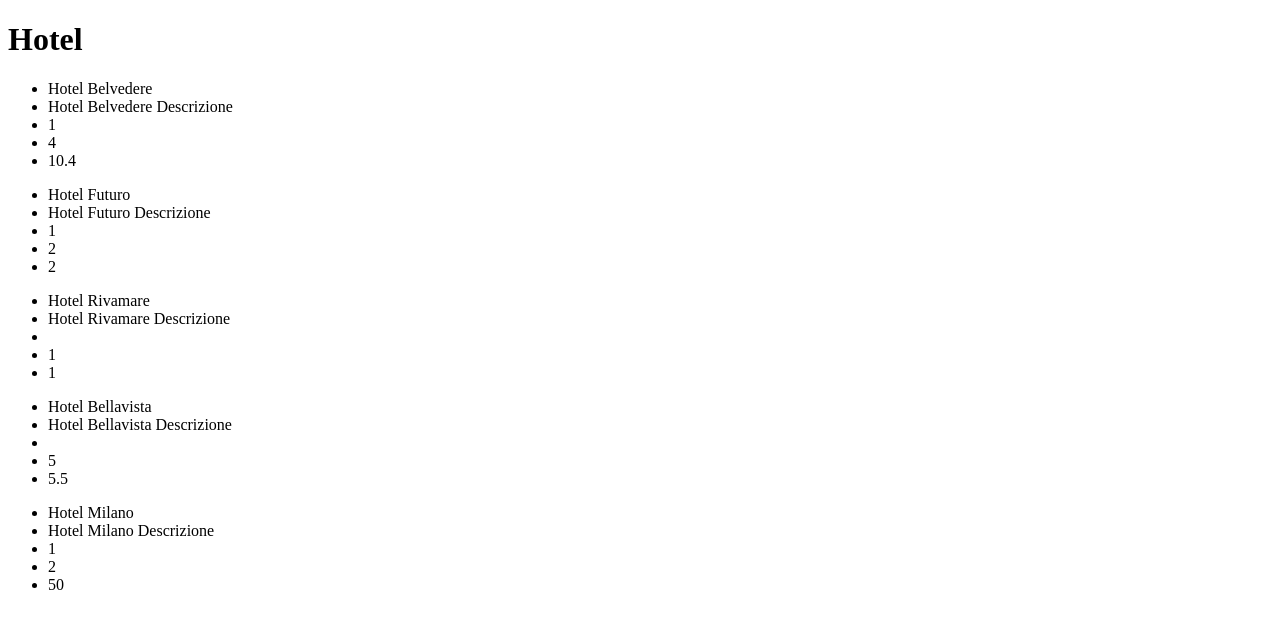
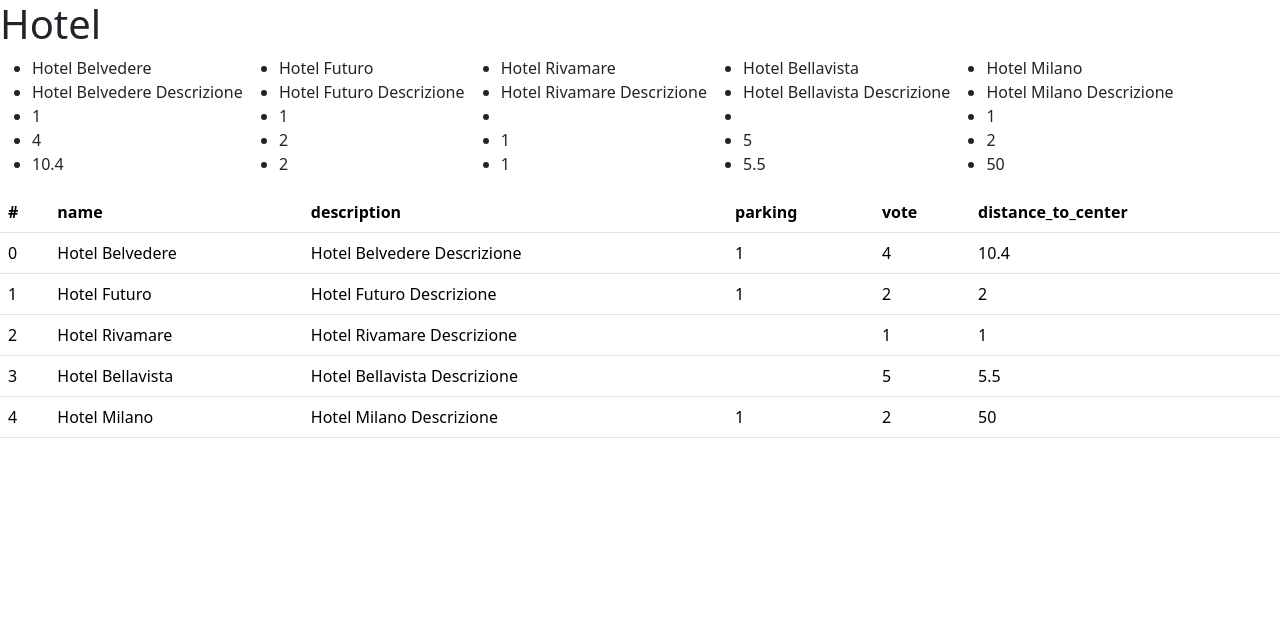
Before and after one commit to LucaElisio/php-hotel, a PHP site: page / in a window 1280 px wide. Shown: the top 629 px of the page. Run offline with PHP 8.4, Linux system fonts and the light colour scheme.

Commit message:
feat: table

```diff
--- a/index.php
+++ b/index.php
@@ -48,7 +48,11 @@ $hotels = [
 <head>
     <meta charset="UTF-8">
     <meta name="viewport" content="width=device-width, initial-scale=1.0">
-    <title>Document</title>
+    <title>php-hotel</title>
+
+    <!-- Bootstrap -->
+    <link href="https://cdn.jsdelivr.net/npm/bootstrap@5.3.3/dist/css/bootstrap.min.css" rel="stylesheet" integrity="sha384-QWTKZyjpPEjISv5WaRU9OFeRpok6YctnYmDr5pNlyT2bRjXh0JMhjY6hW+ALEwIH" crossorigin="anonymous">
+
 </head>
 
 <body>
@@ -57,15 +61,46 @@ $hotels = [
 
     <!-- Salvo ogni array dell'array hotels in cur_hotel -->
     <?php foreach ($hotels as $cur_hotel) { ?>
-        <ul>
+        <ul class="d-inline-block">
             <!-- Salvo ogni elemento di cur_hotel in value e lo vado a stampare in un <li> -->
-            <?php foreach($cur_hotel as $value) { ?>
+            <?php foreach ($cur_hotel as $value) { ?>
                 <li><?php echo $value ?></li>
             <?php } ?>
 
         </ul>
     <?php } ?>
 
+
+    <table class="table">
+        <thead>
+            <tr>
+                <?php echo "<th scope='col'>#</th>"?>
+                <?php foreach ($hotels[0] as $key => $cur_hotel) { ?>
+                    <?php echo "<th scope='col'>$key</th>"?>
+                <?php } ?>
+
+            </tr>
+        </thead>
+        <tbody>
+            <?php foreach ($hotels as $index => $cur_hotel) { ?>
+                <tr>
+                    <?php echo "<td>$index</td>" ?>
+                    <?php foreach ($cur_hotel as $value) { ?>
+                        <?php echo "<td>$value</td>" ?>
+                    <?php } ?>
+                </tr>
+
+
+                <!-- <tr>
+                <th scope="row">1</th>
+                <td>Mark</td>
+                <td>Otto</td>
+                <td>@mdo</td>
+            </tr> -->
+            <?php } ?>
+        </tbody>
+    </table>
+
 </body>
 
 </html>
```
